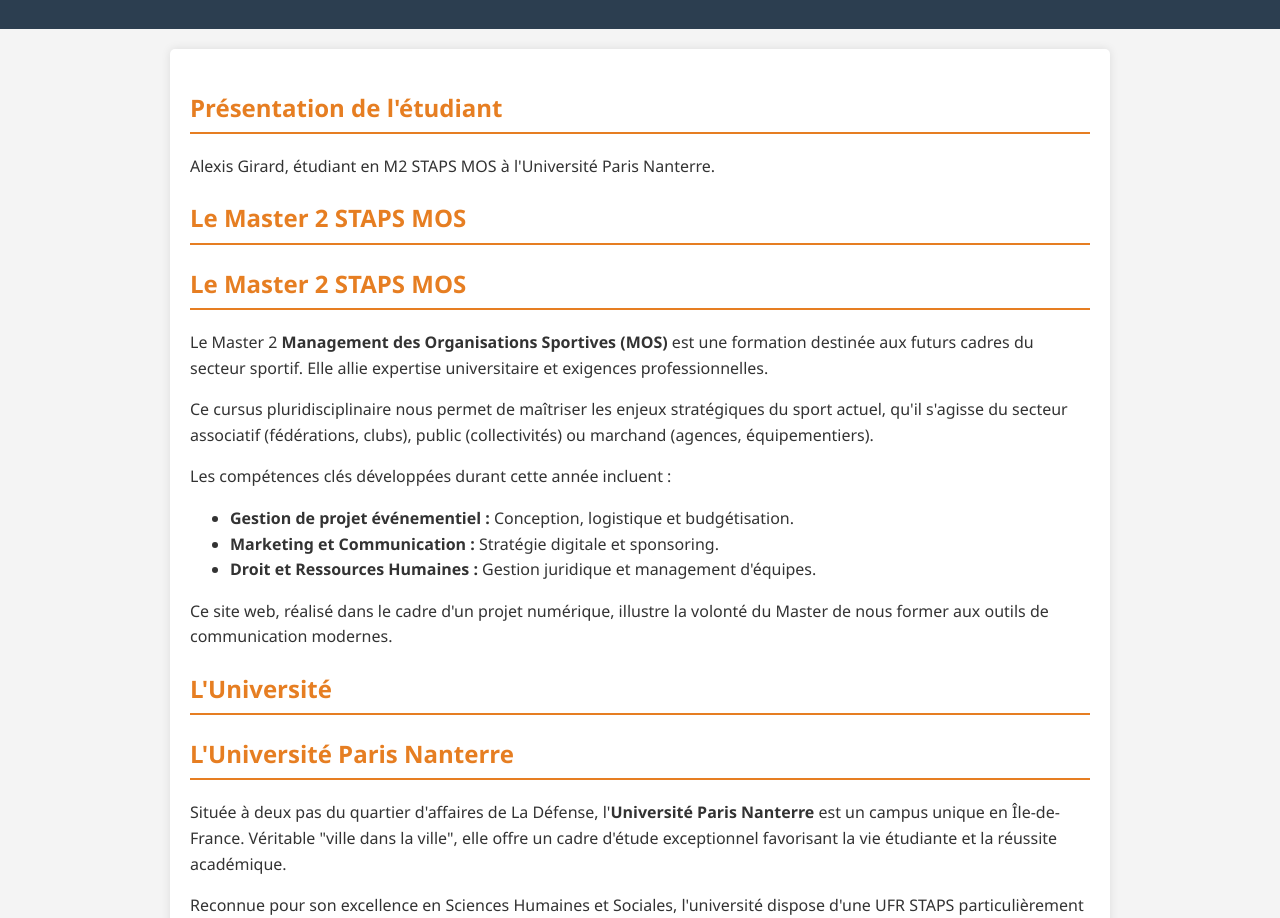
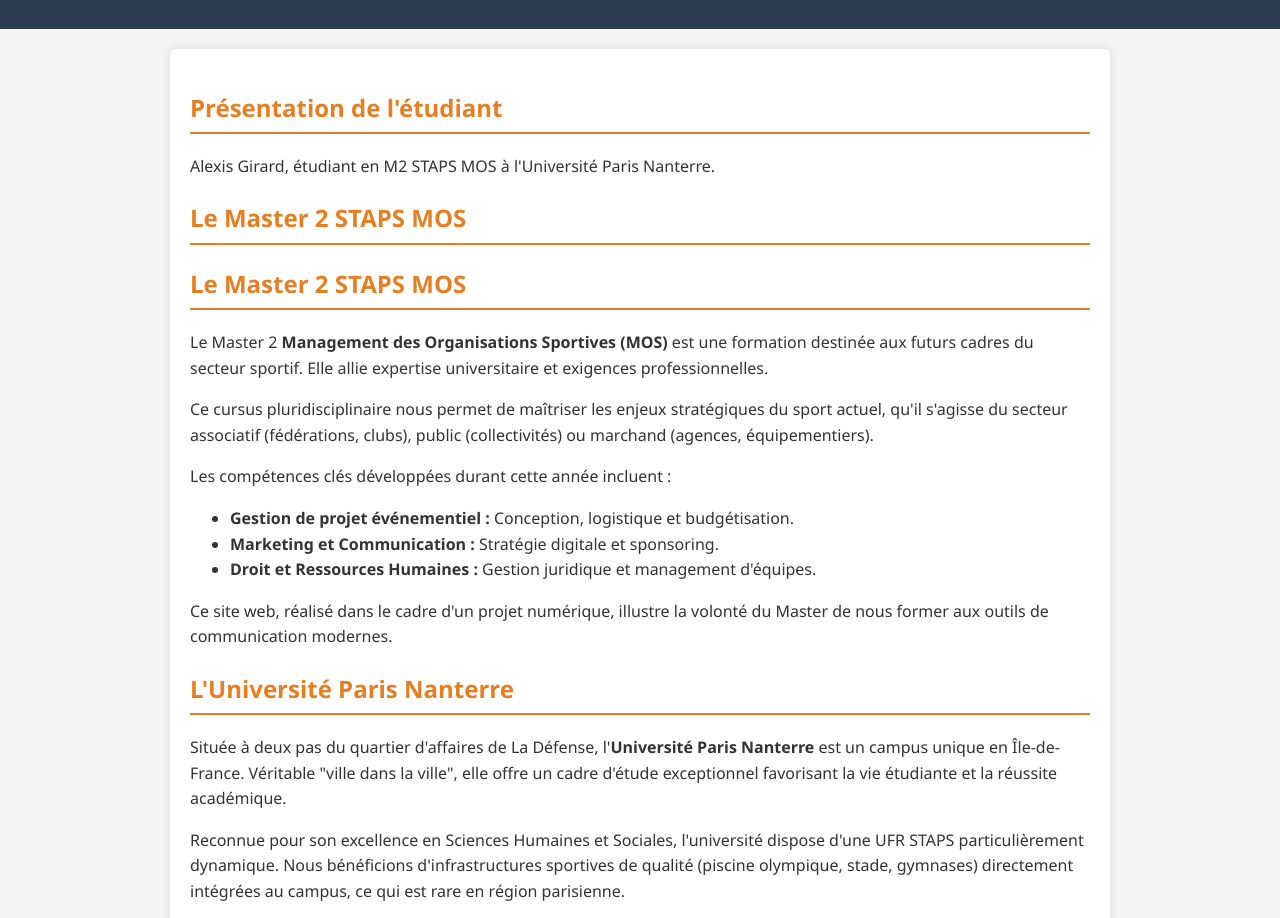
Before and after one commit to AlexisGirard17/Site-tournoi-Limours, a plain HTML site: page index.html in a window 1280 px wide. Shown: the part 136-1054 px from the top of the page. Drawn offline with Linux system fonts and the light colour scheme.

Commit message:
Update index.html

```diff
--- a/index.html
+++ b/index.html
@@ -51,7 +51,7 @@
         </section>
 
         <section>
-            <h2>L'Université</h2>
+
             <p><section>
     <h2>L'Université Paris Nanterre</h2>
     <p>
```
